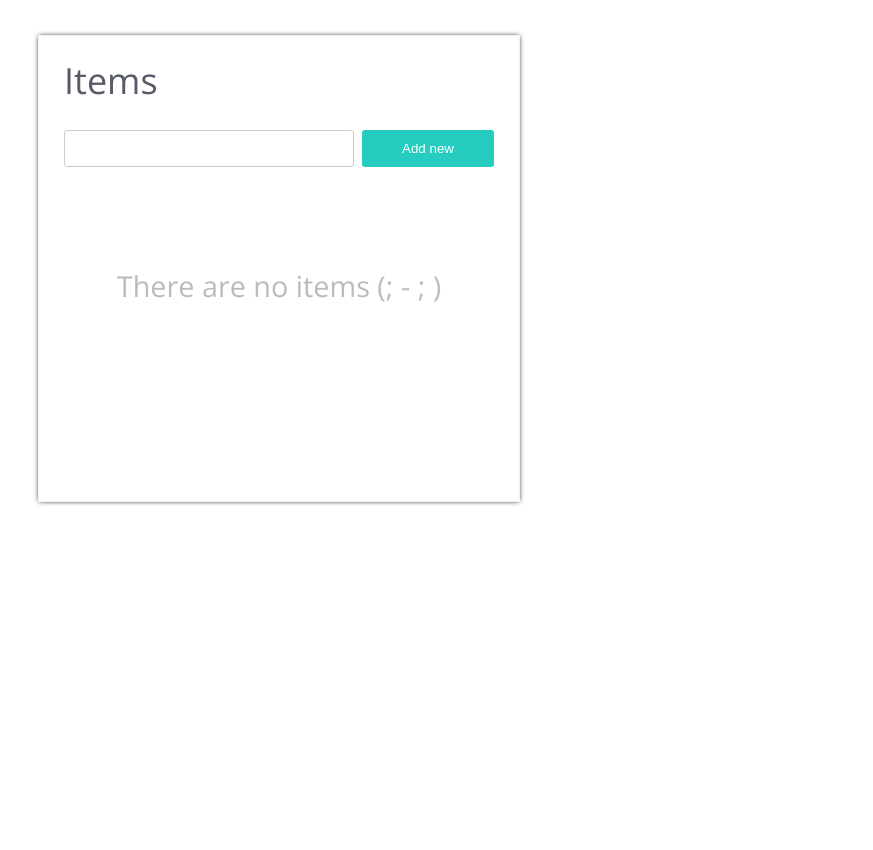
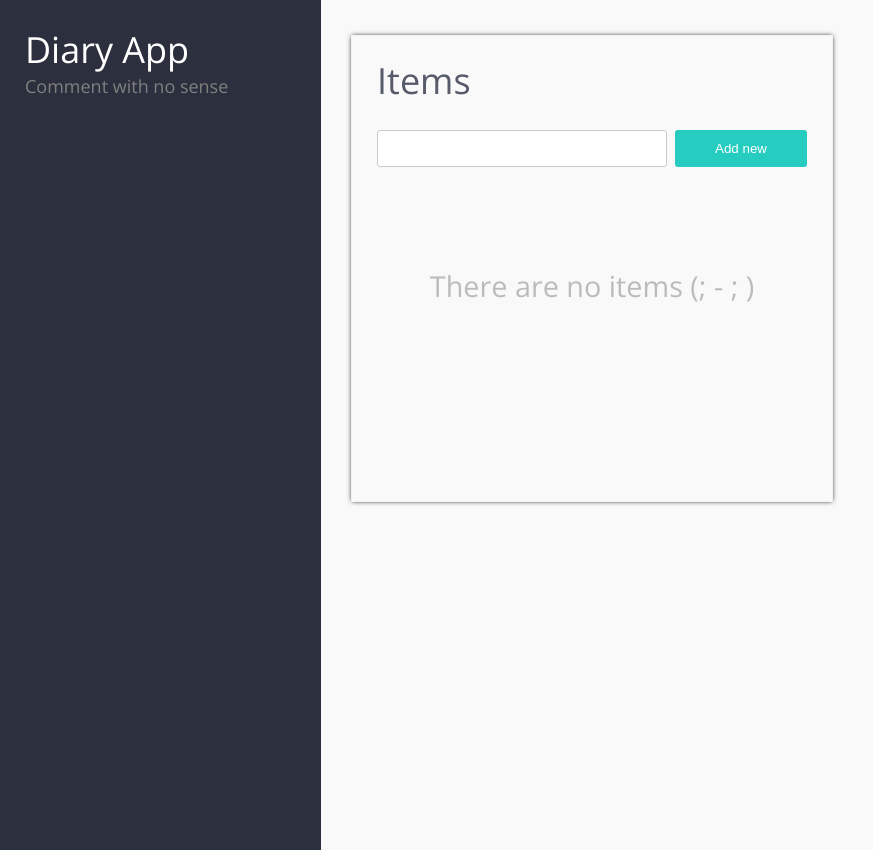
Before and after one commit to Nako68l/Nako68l.github.io, a website: page app/index.html in a window 1280 px wide. Shown: the whole page, without its empty margins (0-873 px from the left). Before the commit the page ends 800 px from the top, so only its background shows below. Drawn offline with nearby package versions, Linux system fonts and the light colour scheme; some packages are replaced by stand-ins of ours.

Commit message:
Add sidebar

```diff
--- a/app/app.css
+++ b/app/app.css
@@ -1,10 +1,27 @@
 /* app css stylesheet */
 
 ul {
-  list-style-type: none;
-  padding: 0;
+    list-style-type: none;
+    padding: 0;
 }
 
-html{
-  font-family: 'Open Sans', sans-serif;
+html {
+    font-family: 'Open Sans', sans-serif;
 }
+
+.container {
+    display: inline-flex;
+}
+
+html {
+    background-color: #F9F9F9;
+}
+
+html, body, .container {
+    height: 100%;
+}
+
+html, body {
+    margin: 0;
+    padding: 0
+}
--- a/app/app.js
+++ b/app/app.js
@@ -2,11 +2,11 @@
 
 // Declare app level module which depends on views, and components
 angular.module('dairy', [
-  'ngRoute',
-  'dairy.main'
-]).
-config(['$locationProvider', '$routeProvider', function($locationProvider, $routeProvider) {
-  $locationProvider.hashPrefix('!');
+    'ngRoute',
+    'dairy.main',
+    'sidebar',
+]).config(['$locationProvider', '$routeProvider', function ($locationProvider, $routeProvider) {
+    $locationProvider.hashPrefix('!');
 
-  $routeProvider.otherwise({redirectTo: '/'});
+    $routeProvider.otherwise({redirectTo: '/'});
 }]);
--- /dev/null
+++ b/app/common/sidebar/sidebar.component.js
@@ -0,0 +1,13 @@
+(function () {
+    angular
+        .module('sidebar')
+        .component('sidebar', {
+            templateUrl: 'common/sidebar/sidebar.html',
+            css: 'common/sidebar/sidebar.css',
+            controller: SideBarController
+        });
+
+    function SideBarController() {
+
+    }
+})();
--- /dev/null
+++ b/app/common/sidebar/sidebar.css
@@ -0,0 +1,18 @@
+.sidebar-wrapper{
+    height: 100%;
+    background-color: #2B2F3E;
+    width: 271px;
+    display: inline-block;
+    padding: 25px;
+}
+
+.sidebar-title{
+    max-width: 165px;
+    font-size: 36px;
+    color: #fff;
+}
+
+.sidebar-description{
+    color: #808080;
+    font-size: 18px;
+}
--- /dev/null
+++ b/app/common/sidebar/sidebar.html
@@ -0,0 +1,6 @@
+<div class="sidebar-wrapper">
+    <div class="title">
+        <div class="sidebar-title">Diary App</div>
+        <span class="sidebar-description">Comment with no sense</span>
+    </div>
+</div>
--- /dev/null
+++ b/app/common/sidebar/sidebar.module.js
@@ -0,0 +1 @@
+angular.module('sidebar', []);
--- a/app/index.html
+++ b/app/index.html
@@ -12,12 +12,18 @@
         <base href="/">
 
         <link rel="stylesheet" href="app.css">
+
         <link rel="stylesheet" href="main/todo/todo.css">
         <link rel="stylesheet" href="main/items/items.css">
         <link rel="stylesheet" href="main/comments/comments.css">
+
+        <link rel="stylesheet" href="common/sidebar/sidebar.css">
     </head>
     <body>
-        <div ng-view></div>
+        <div class="container">
+            <sidebar></sidebar>
+            <div ng-view class="view-container"></div>
+        </div>
 
         <!-- In production use:
         <script src="//ajax.googleapis.com/ajax/libs/angularjs/x.x.x/angular.min.js"></script>
@@ -25,6 +31,8 @@
         <script src="bower_components/angular/angular.js"></script>
         <script src="bower_components/angular-route/angular-route.js"></script>
 
+        <script src="common/sidebar/sidebar.module.js"></script>
+        <script src="common/sidebar/sidebar.component.js"></script>
         <script src="app.js"></script>
 
         <script src="main/main.module.js"></script>
@@ -40,7 +48,7 @@
         <script src="services/comments-storage/comments-storage.module.js"></script>
         <script src="services/comments-storage/comments-storage.service.js"></script>
 
-        <script src="common/ctrlEnter/ctrlEnter.js"></script>
-        <script src="common/scrollToBottom/scrollToBottom.js"></script>
+        <script src="shared/ctrlEnter/ctrlEnter.js"></script>
+        <script src="shared/scrollToBottom/scrollToBottom.js"></script>
     </body>
 </html>
```
Also changed, not shown: app/shared/ctrlEnter/ctrlEnter.js (renamed from app/common/ctrlEnter/ctrlEnter.js), app/shared/scrollToBottom/scrollToBottom.js (renamed from app/common/scrollToBottom/scrollToBottom.js).
